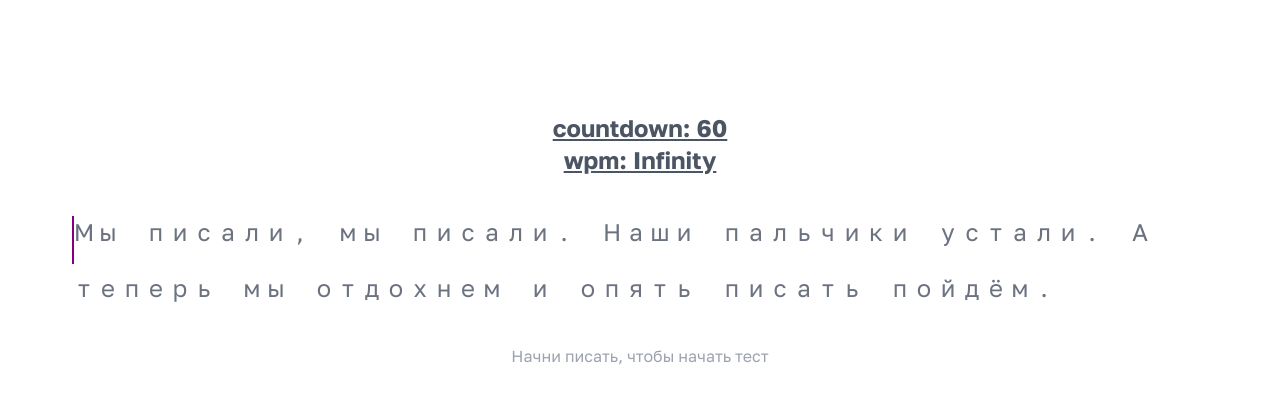
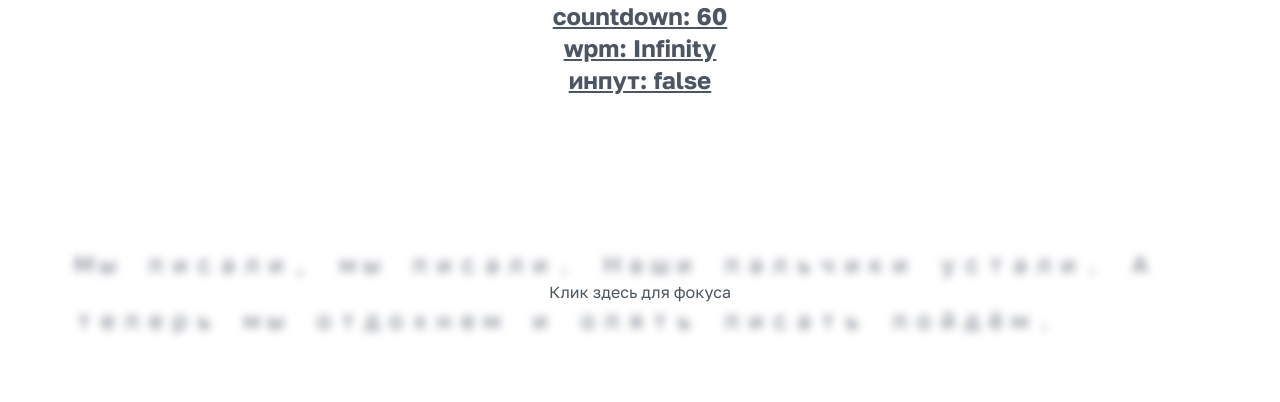
Before and after one commit to kirillmihalych/code-type, a Vue app: page / in a window 1280 px wide. Shown: the top 402 px of the page. Built offline with nearby package versions, Linux system fonts and the light colour scheme; what @tanstack/vue-query would draw is missing.

Commit message:
make input vissually hidden, blur it if not focused, focused on click

```diff
--- a/src/App.vue
+++ b/src/App.vue
@@ -1,16 +1,28 @@
 <template>
   <main class="font-golos">
-    <div class="w-[95vw] m-auto mt-28">
     <div class="text-center font-bold text-2xl text-gray-600 underline">
       <CountdownTimer
         :start="isTimerStarted"
         @result-time="(seconds) => setResultTime(seconds)"
       />
       <p>wpm: {{ Math.round(wpm) }}</p>
+      <p>инпут: {{ isInputFocused }}</p>
     </div>
-      <div class="w-full p-10 flex flex-wrap gap-6 whitespace-pre">
+    <div class="grid grid-cols-1 w-[95vw] m-auto mt-28">
+      <div
+        v-show="!isInputFocused"
+        class="row-start-1 col-start-1 self-center m-auto text-gray-600"
+      >
+        Клик здесь для фокуса
+      </div>
+      <div
+        class="row-start-1 col-start-1 w-full m-auto p-10 flex flex-wrap gap-6 whitespace-pre"
+        :class="[isInputFocused ? 'blur-none' : 'blur-sm']"
+        @click="setFocus"
+      >
         <div
           ref="carret"
+          v-show="isInputFocused"
           style="
             position: absolute;
             width: 2px;
@@ -23,9 +35,6 @@
           }"
           class="transition-[left,top] motion-reduce:transition-none motion-safe:animate-blink"
         ></div>
-        <!--
-        - [ ]
-        -->
         <div
           v-for="(word, i) in wordsQueue"
           ref="words"
@@ -52,15 +61,15 @@
             {{ letter }}
           </span>
         </div>
-      </div>
-      <form>
+        <form class="absolute opacity-0">
           <input
+            ref="input"
             type="text"
             v-model="currentInput"
             placeholder="Начни писать, чтобы начать тест"
-          class="w-full text-center"
           />
         </form>
+      </div>
     </div>
   </main>
 </template>
@@ -68,12 +77,12 @@
 <script setup>
 import { ref, useTemplateRef, onMounted } from "vue";
 import { computed, watchEffect } from "vue";
-import { useMagicKeys } from "@vueuse/core";
+import { useMagicKeys, useFocus } from "@vueuse/core";
 import CountdownTimer from "./components/CountdownTimer.vue";
 
 const { space } = useMagicKeys();
-// const carret = useTemplateRef("carret");
 const words = useTemplateRef("words");
+const input = useTemplateRef("input");
 
 const carretCoordinates = ref({
   left: 0,
@@ -116,12 +125,16 @@ const currentWord = computed(() => {
 const currentInput = ref("");
 let currentInputLength = currentInput.value.length;
 
+const { focused: isInputFocused } = useFocus(input, { initialValue: false });
+
+function setFocus() {
+  isInputFocused.value = true;
+}
+
 const trimmedInput = computed(() => {
   return currentInput.value.trimStart();
 });
 let trimmedInputLength = trimmedInput.value.length;
-
-// const typedChars = ref([]);
 
 const isCurrentInputCorrect = computed(() => {
   return currentWord.value === trimmedInput.value;
@@ -211,6 +224,5 @@ onMounted(() => {
 
 <style>
 /*
-
 */
 </style>
```
Lines whose indentation alone changed are shown as unchanged.
